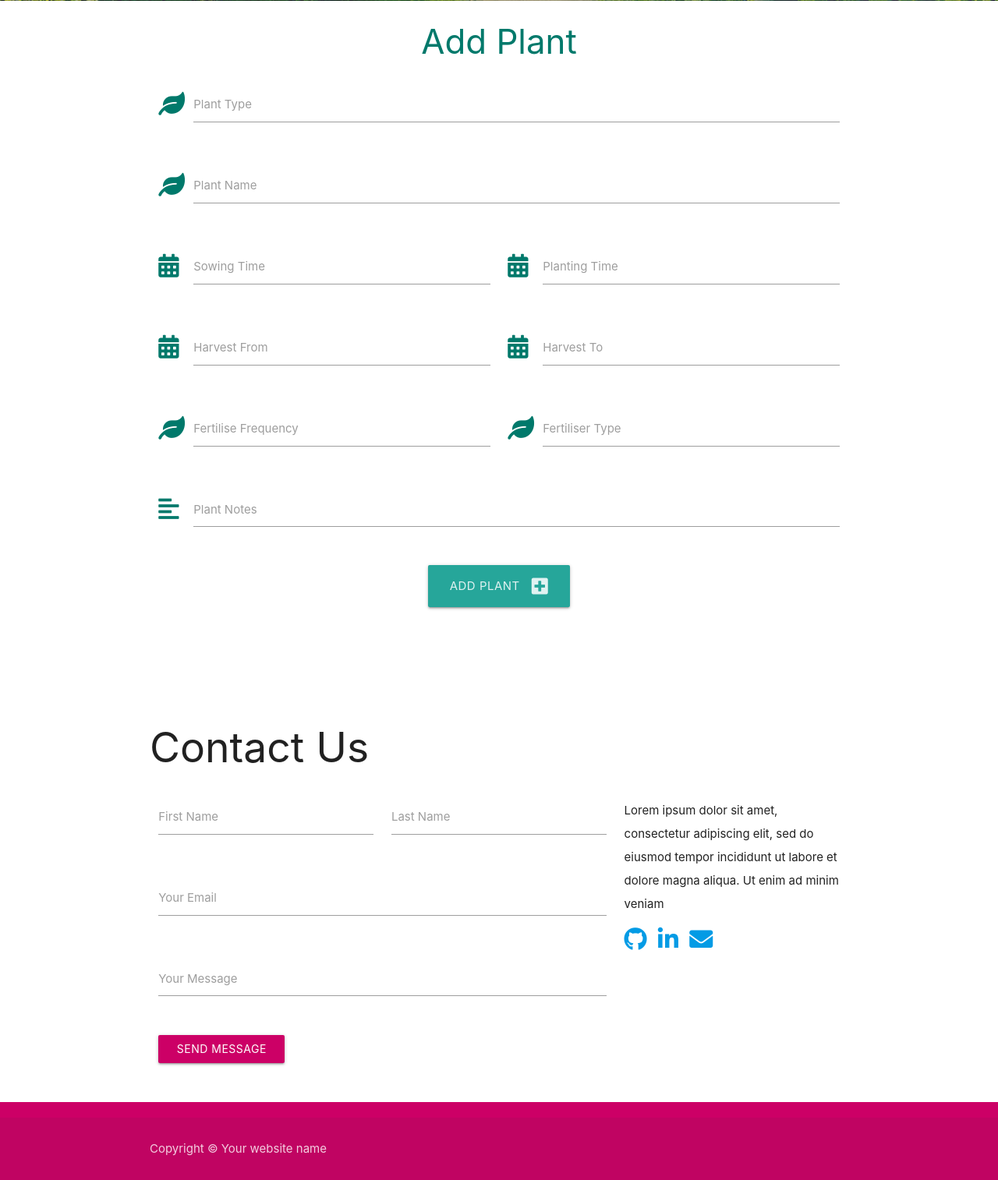
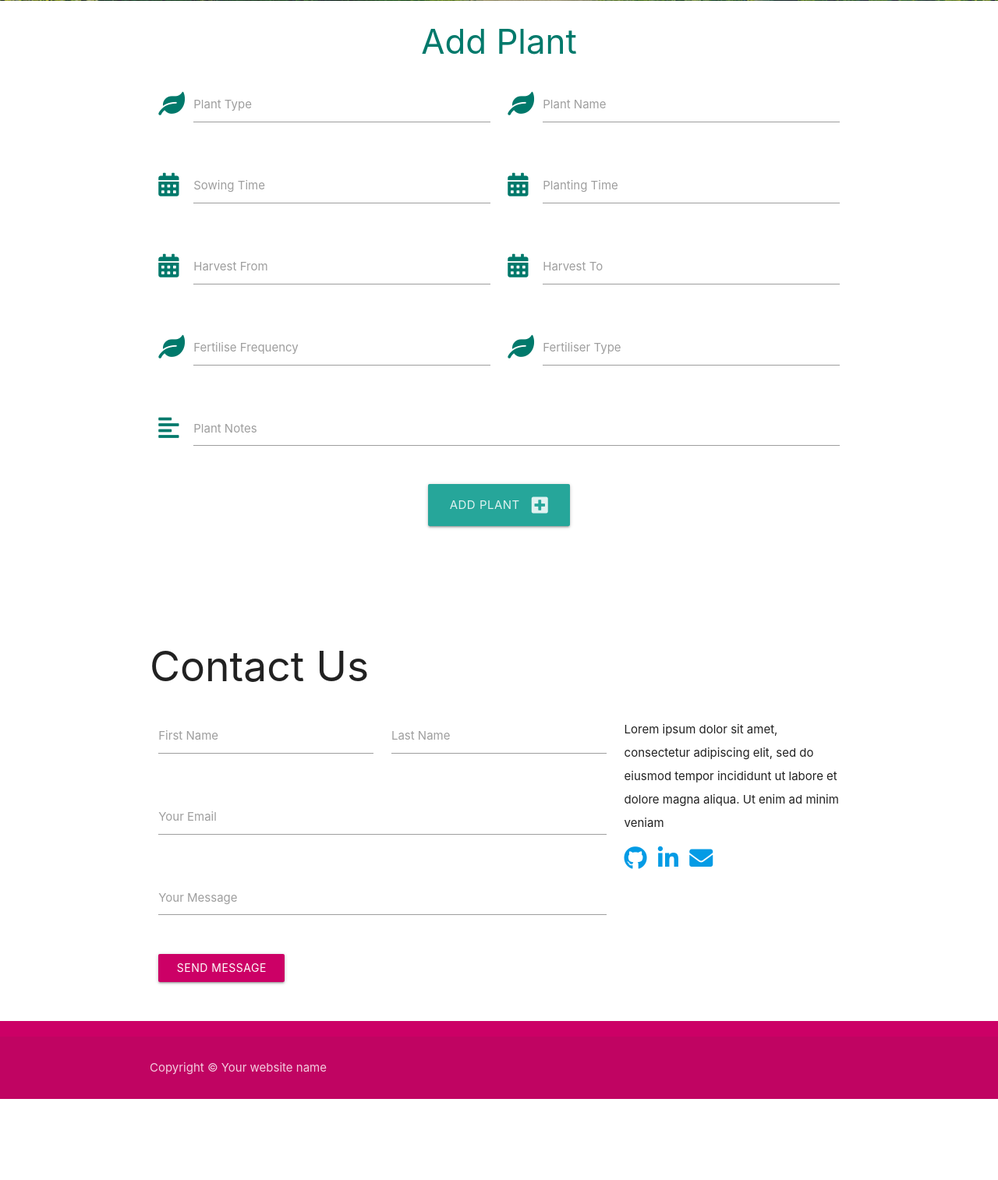
Before and after one commit to daidensacha/mp3-garden-journal, a Flask app: page /add_plant in a window 1280 px wide. Shown: the part 463-1977 px from the top of the page at 78% size. After the commit the page ends 1873 px from the top, so only its background shows below. Run offline with Flask 2, Linux system fonts and the light colour scheme; some libraries are stand-ins or nearby versions.

Commit message:
Style changes to grid layout of form inputs.

```diff
--- a/templates/add_plant.html
+++ b/templates/add_plant.html
@@ -7,18 +7,15 @@
 
         <div class="row">
             <form class="col s12" method="POST" action="{{ url_for('add_plant') }}">
-                <!-- add plant type -->
+                <!-- add plant type / plant name -->
                 <div class="row">
-                    <div class="input-field col s12">
+                    <div class="input-field col s12 m6">
                         <i class="fas fa-leaf prefix teal-text text-darken-2"></i>
                         <input id="plant_type" name="plant_type"  minlength="5" maxlength="30"
                           type="text" class="validate" required>
                         <label for="plant_type">Plant Type</label>
                     </div>
-                </div>
-                <!-- add plant name -->
-                <div class="row">
-                    <div class="input-field col s12">
+                    <div class="input-field col s12 m6">
                         <i class="fas fa-leaf prefix teal-text text-darken-2"></i>
                         <input id="plant_name" name="plant_name"  minlength="5" maxlength="30"
                           type="text" class="validate" required>
@@ -27,39 +24,39 @@
                 </div>
                 <!--  sowing time / planting time -->
                 <div class="row">
-                    <div class="input-field col s6">
+                    <div class="input-field col s12 m6">
                         <i class="fas fa-calendar-alt prefix teal-text text-darken-2"></i>
                         <input id="plant_sowing" name="plant_sowing" type="text" class="datepicker validate" required>
                         <label for="plant_sowing">Sowing Time</label>
                     </div>
-                    <div class="input-field col s6">
+                    <div class="input-field col s12 m6">
                         <i class="fas fa-calendar-alt prefix teal-text text-darken-2"></i>
                         <input id="plant_planting" name="plant_planting" type="text" class="datepicker validate" required>
                         <label for="plant_planting">Planting Time</label>
                     </div>
                 </div>
-                <!-- harvest time -->
+                <!-- harvest from / harvest to -->
                 <div class="row">
-                    <div class="input-field col s6">
+                    <div class="input-field col s12 m6">
                         <i class="fas fa-calendar-alt prefix teal-text text-darken-2"></i>
                         <input id="harvest_from" name="harvest_from" type="text" class="datepicker validate" required>
                         <label for="harvest_from">Harvest From</label>
                     </div>
-                    <div class="input-field col s6">
+                    <div class="input-field col s12 m6">
                         <i class="fas fa-calendar-alt prefix teal-text text-darken-2"></i>
                         <input id="harvest_to" name="harvest_to" type="text" class="datepicker validate" required>
                         <label for="harvest_to">Harvest To</label>
                     </div>
                 </div>
-                <!-- fertilising -->
+                <!-- fertilise frequesncy / fertiliser type -->
                 <div class="row">
-                    <div class="input-field col s6">
+                    <div class="input-field col s12 m6">
                         <i class="fas fa-leaf prefix teal-text text-darken-2"></i>
                         <input id="fertilise_frequency" name="fertilise_frequency"  minlength="5" maxlength="30"
                           type="text" class="validate">
                         <label for="fertilise_frequency">Fertilise Frequency</label>
                     </div>
-                    <div class="input-field col s6">
+                    <div class="input-field col s12 m6">
                         <i class="fas fa-leaf prefix teal-text text-darken-2"></i>
                         <input id="fertiliser_type" name="fertiliser_type"  minlength="5" maxlength="30"
                           type="text" class="validate">
```
Also changed, not shown: templates/add_event.html (+15 -27 lines).
